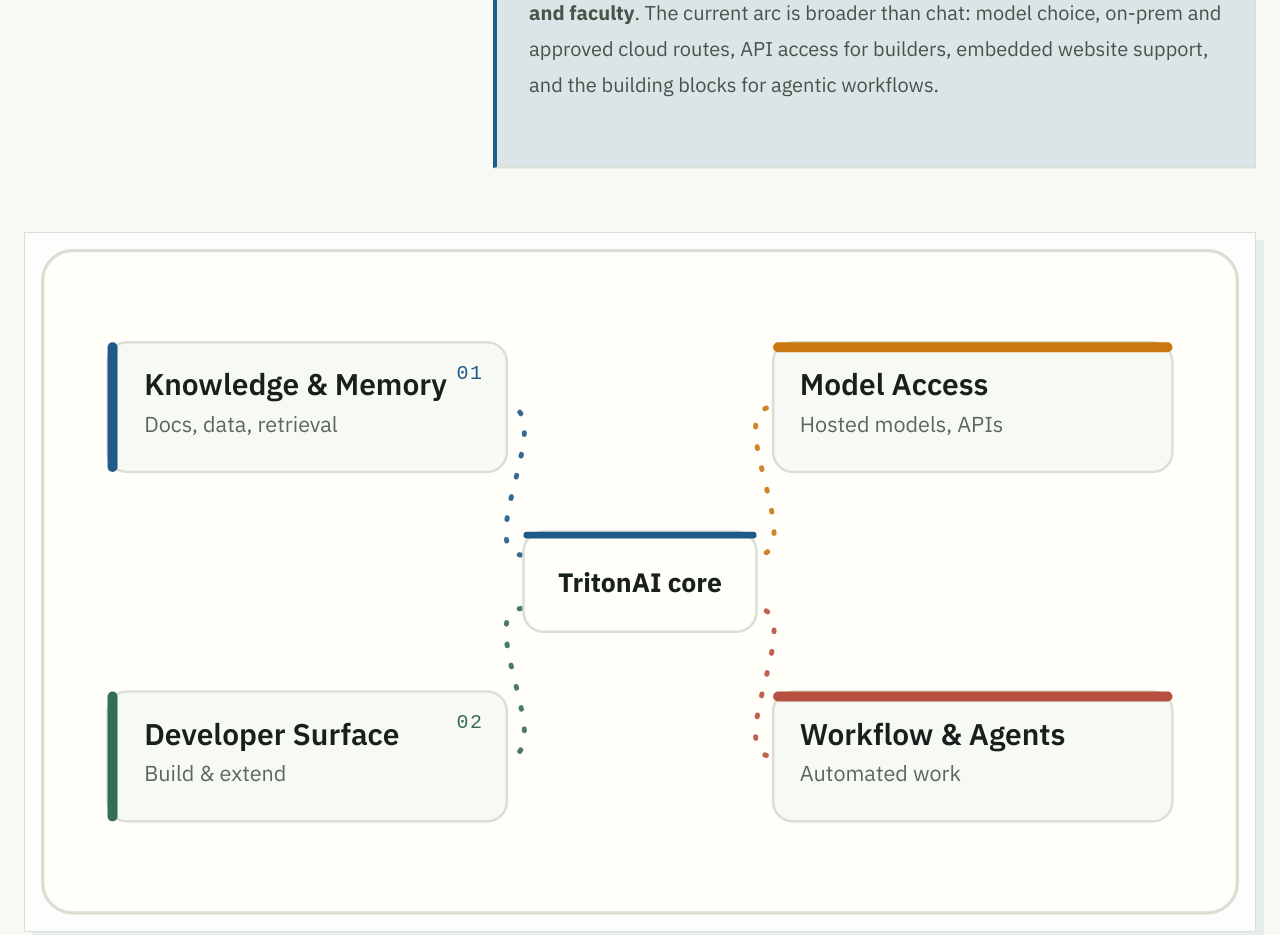
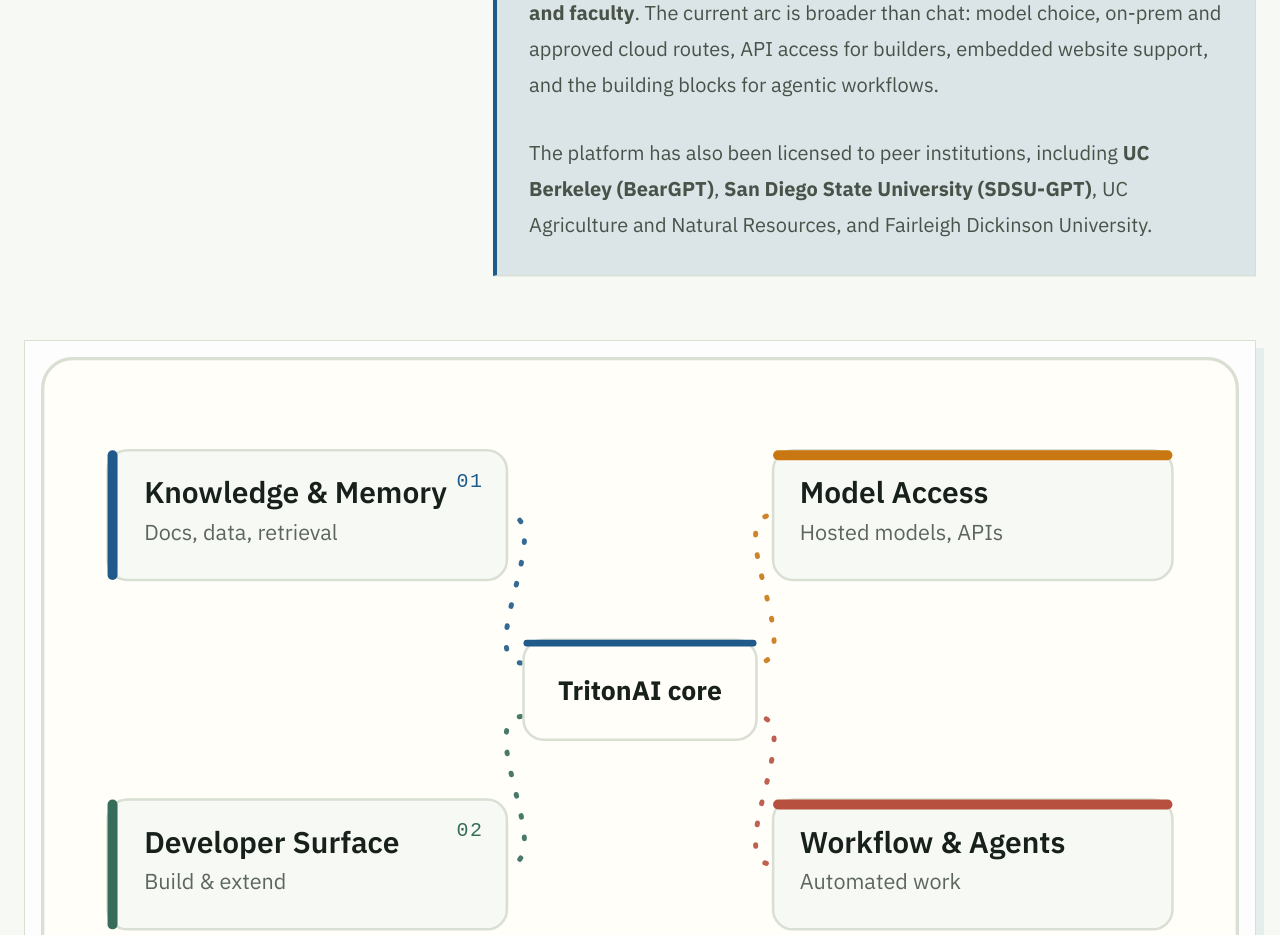
Before and after one commit to bpollak/brettpollak-website, a Next.js app: page /tritongpt in a window 1280 px wide. Shown: the part 940-1875 px from the top of the page. Built offline with nearby package versions, Linux system fonts and the light colour scheme.

Commit message:
Update TritonAI page context

```diff
--- a/app/tritongpt/TritonGPTContent.tsx
+++ b/app/tritongpt/TritonGPTContent.tsx
@@ -135,6 +135,9 @@ export default function TritonGPTContent() {
             <p className="text-xl text-[#485248] leading-9 mb-8">
             <span className="font-bold text-blue-800">TritonGPT</span> remains the platform layer at the center of that work: a secure, SDSC-hosted environment available to more than <span className="font-bold">73,000 students, staff, and faculty</span>. The current arc is broader than chat: model choice, on-prem and approved cloud routes, API access for builders, embedded website support, and the building blocks for agentic workflows.
           </p>
+            <p className="text-xl text-[#485248] leading-9">
+              The platform has also been licensed to peer institutions, including <span className="font-bold">UC Berkeley (BearGPT)</span>, <span className="font-bold">San Diego State University (SDSU-GPT)</span>, UC Agriculture and Natural Resources, and Fairleigh Dickinson University.
+            </p>
           </div>
         </div>
       </section>
```
